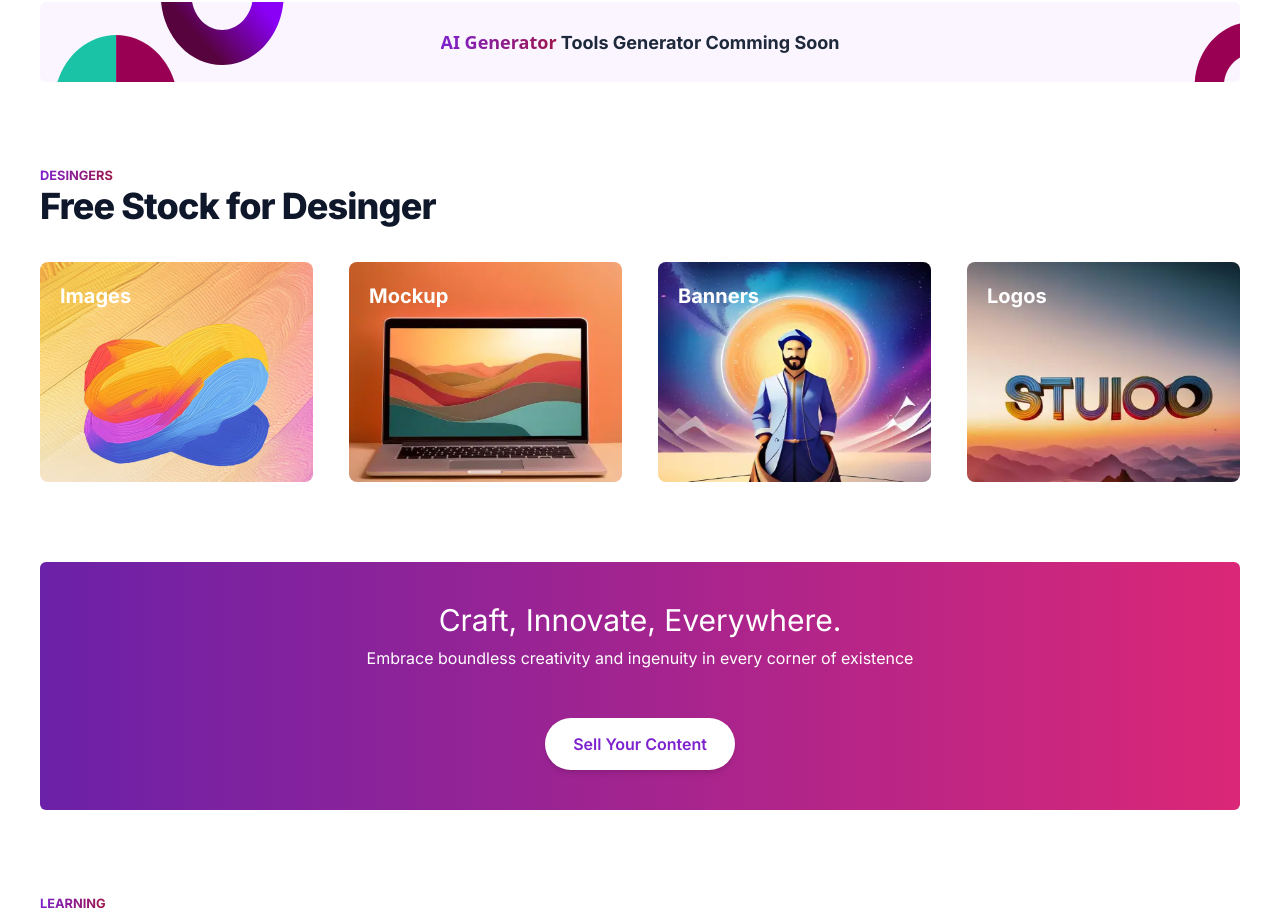
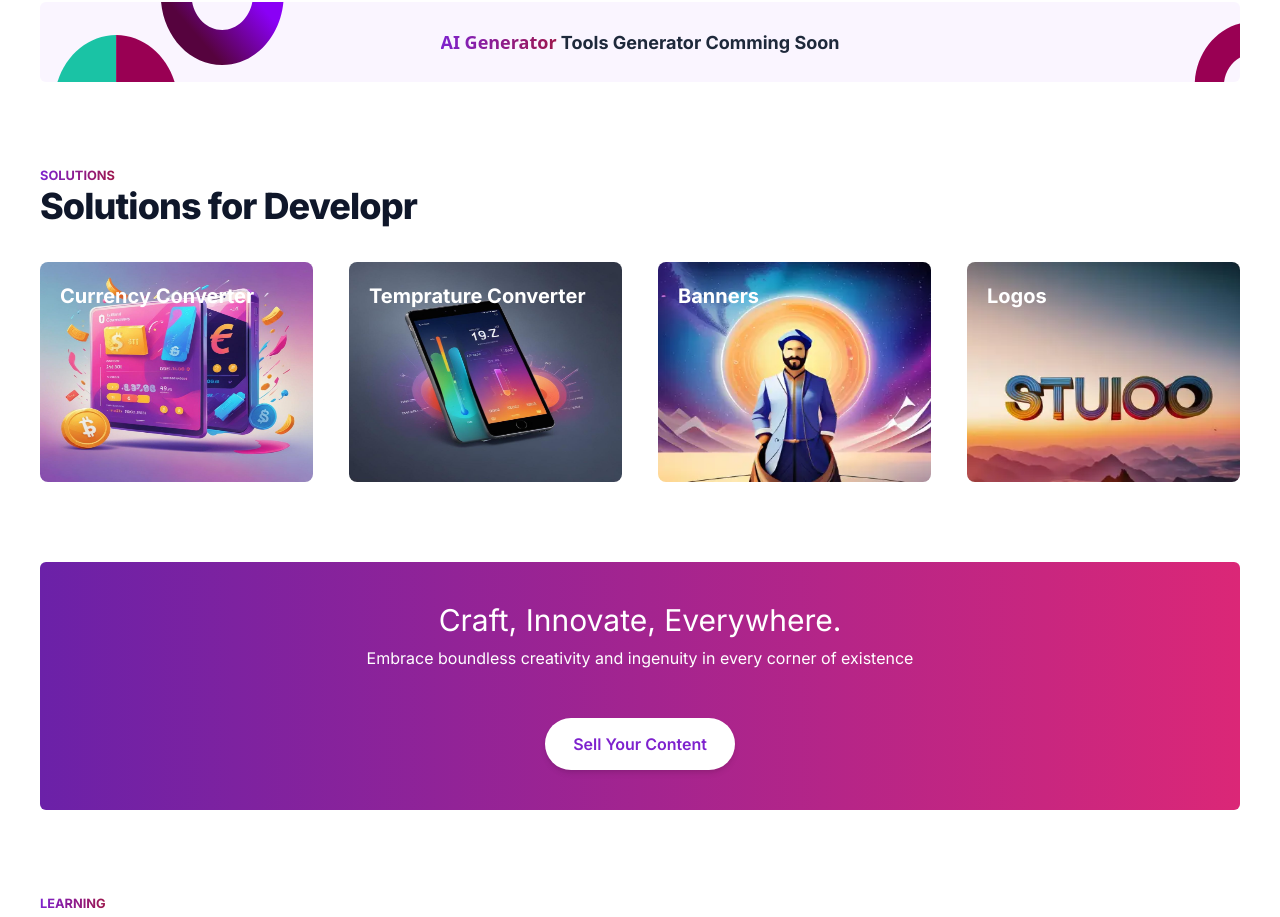
Before and after one commit to codereveals/studio-frontend, a Next.js app: page / in a window 1280 px wide. Shown: the part 1350-2267 px from the top of the page. Built offline with nearby package versions, Linux system fonts and the light colour scheme.

Commit message:
Solutions page Design and Menu Design fixes

```diff
--- a/src/app/__components/Header.jsx
+++ b/src/app/__components/Header.jsx
@@ -8,12 +8,11 @@ import Menu from "./Menu";
 import MobileMenu from "./MobileMenu";
 
 const Header = () => {
-  const [mobileMenu, setMobileMenu] = useState(false);
+  const [isActive, setIsActive] = useState(false);
 
-  const handleMobileMenu = () => {
-    setMobileMenu(!mobileMenu);
+  const toggleActive = () => {
+    setIsActive((prevState) => !prevState);
   };
-
   return (
     <header
       className={`bg-[url('/menu-bg--desktop.svg')] fixed top-0 left-0 md:static  py-3 bg-cover bg-no-repeat bg-center w-full h-auto md:h-[80px]  flex items-center transition-transform duration-300 z-20 `}
@@ -28,7 +27,7 @@ const Header = () => {
             className="w-[100px] md:w-[150px]"
           />
         </Link>
-        <MobileMenu />
+        <MobileMenu isActive={isActive} />
         {/* <Menu /> */}
 
         <div className="flex items-center">
@@ -55,7 +54,7 @@ const Header = () => {
             </svg>{" "}
             Get started
           </a>
-          <span className="p-3 md:hidden" onClick={handleMobileMenu}>
+          <span className="p-3 md:hidden" onClick={toggleActive}>
             <Image src="/hamburger.svg" alt="menu" width={40} height={40} />
           </span>
         </div>
--- a/src/app/__components/MobileMenu.jsx
+++ b/src/app/__components/MobileMenu.jsx
@@ -3,7 +3,7 @@ import { data } from "@/utils/data";
 import Link from "next/link";
 import { FaAngleDown } from "react-icons/fa";
 
-const MobileMenu = () => {
+const MobileMenu = ({ isActive }) => {
   const [openSubmenuIndex, setOpenSubmenuIndex] = useState(null);
 
   const handleToggleSubmenu = (index) => {
@@ -25,9 +25,9 @@ const MobileMenu = () => {
   );
 
   return (
-    <menu>
+    <menu className={isActive ? "active" : ""}>
       <nav className=" text-white">
-        <ul className="hidden md:flex items-center gap-8 font-medium text-white">
+        <ul className=" md:flex items-center gap-8 font-medium text-white">
           {data.map((item, index) => (
             <li
               key={index}
--- a/src/app/globals.css
+++ b/src/app/globals.css
@@ -43,6 +43,28 @@ header {
   transform: scale(1.1);
   transition: all 0.5s;
 }
-.ck.ck-editor__main .ck-content.ck-editor__editable{
-min-height: 400px;
+.ck.ck-editor__main .ck-content.ck-editor__editable {
+  min-height: 400px;
 }
+
+/* ==== Mobile Menu ===== */
+
+@media (max-width: 767px) {
+  menu {
+    position: fixed;
+    left: -100%;
+    padding: 34px 20px;
+    top: 0;
+    height: 100vh;
+    max-width: 150px;
+    width: 100%;
+    background-image: url("/menu-bg--desktop.svg");
+    background-size: cover;
+  }
+  menu.active {
+    left: 0;
+  }
+  menu.active ul > li {
+    margin-bottom: 10px;
+  }
+}
--- a/src/app/page.js
+++ b/src/app/page.js
@@ -40,19 +40,19 @@ export default function Home() {
 
         <div className="mt-10 lg:mt-20">
           <small className=" uppercase font-bold text-md text-transparent bg-clip-text bg-gradient-to-r from-purple-700 to-pink-800">
-            Desingers
+            Solutions
           </small>
-          <h2 className="text-3xl sm:text-4xl text-slate-900 font-extrabold tracking-tight dark:text-slate-50 ">
-            Free Stock for Desinger
+          <h2 className="text-3xl sm:text-4xl text-slate-900 font-extrabold tracking-tight ">
+            Solutions for Developr
           </h2>
 
           <div className="grid mt-5 md:mt-9 sm:grid-cols-2 grid-cols-2 md:grid-cols-4 gap-4 lg:gap-9 xl:grid-cols-4 xl:gap-9">
             <Card
-              title="Images"
-              imgURL="/slug.webp"
-              url="/tools/word-counter"
+              title="Currency Converter"
+              imgURL="/currency-convert.jpg"
+              url="/solutions/currency-converter"
             />
-            <Card title="Mockup" imgURL="/mockup.webp" />
+            <Card title="Temprature Converter" imgURL="/temprature-converter.jpg" url="/solutions/temprature-converter" />
             <Card title="Banners" imgURL="/banner.webp" />
             <Card title="Logos" imgURL="/logoss.webp" />
           </div>
@@ -81,7 +81,7 @@ export default function Home() {
           <small className=" uppercase font-bold text-md text-transparent bg-clip-text bg-gradient-to-r from-purple-700 to-pink-800">
             Learning
           </small>
-          <h2 className="text-3xl sm:text-4xl text-slate-900 font-extrabold tracking-tight dark:text-slate-50 ">
+          <h2 className="text-3xl sm:text-4xl text-slate-900 font-extrabold tracking-tight ">
             Introducing
           </h2>
 
--- /dev/null
+++ b/src/app/solutions/temprature-converter/page.jsx
@@ -0,0 +1,7 @@
+import React from "react";
+
+const TempratureConverter = () => {
+  return <div>TempratureConverter</div>;
+};
+
+export default TempratureConverter;
```
Also changed, not shown: public/currency-convert.jpg (added), public/temprature-converter.jpg (added).
